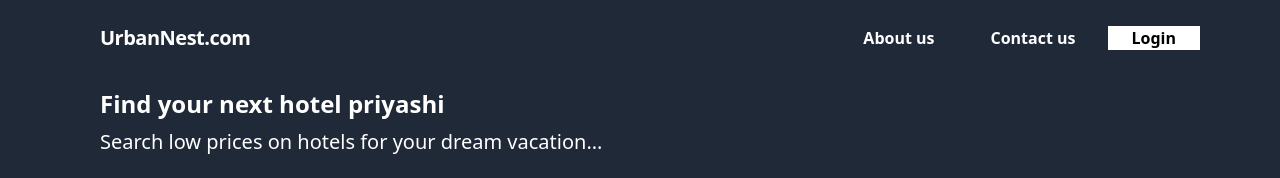
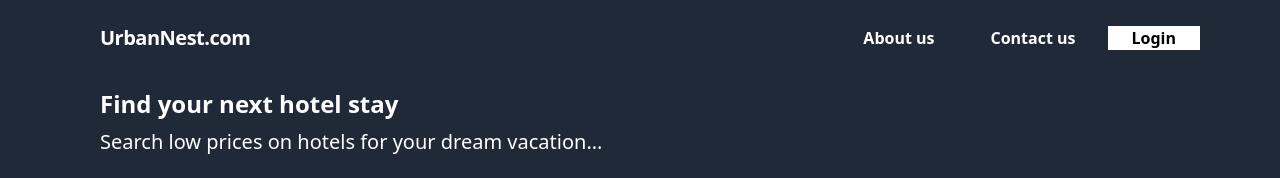
Before and after one commit to shefali310/urbanNest_front_end, a React (Vite) app: page / in a window 1280 px wide. Shown: the top 178 px of the page. Built offline with nearby package versions, Linux system fonts and the light colour scheme; no server answers.

Commit message:
hero texts changed

```diff
--- a/src/components/Hero.tsx
+++ b/src/components/Hero.tsx
@@ -3,7 +3,7 @@ const Hero = () => {
     <div className=" bg-gray-800 pb-16 pt-3">
       <div className="container mx-auto flex flex-col gap-2">
         <h1 className="text-5xl sm:text-2xl  pl-5  text-white font-bold">
-          Find your next hotel priyashi
+          Find your next hotel stay
         </h1>
         <p className="text-2xl sm:text-xl  pl-5 text-white">
           Search low prices on hotels for your dream vacation...
```
